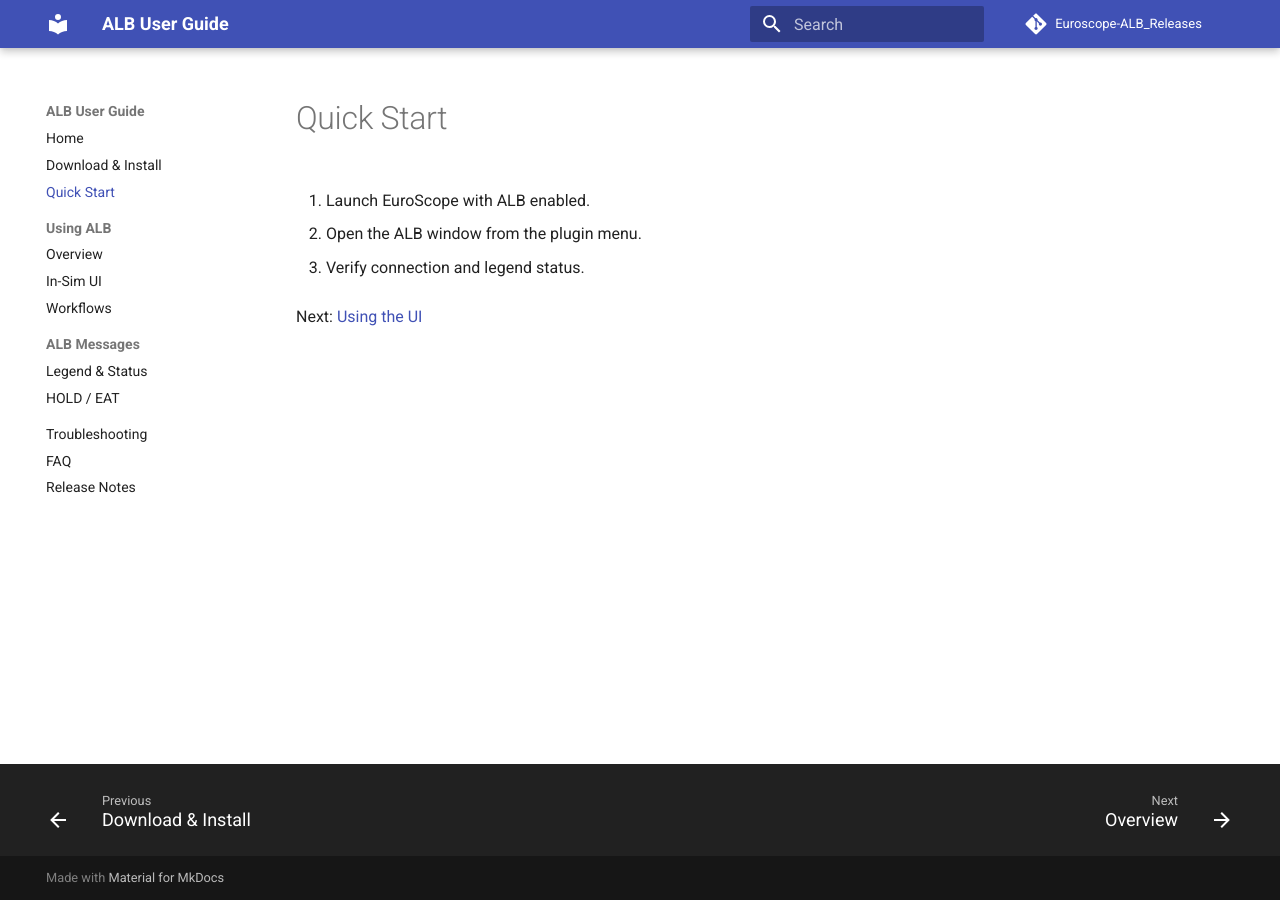
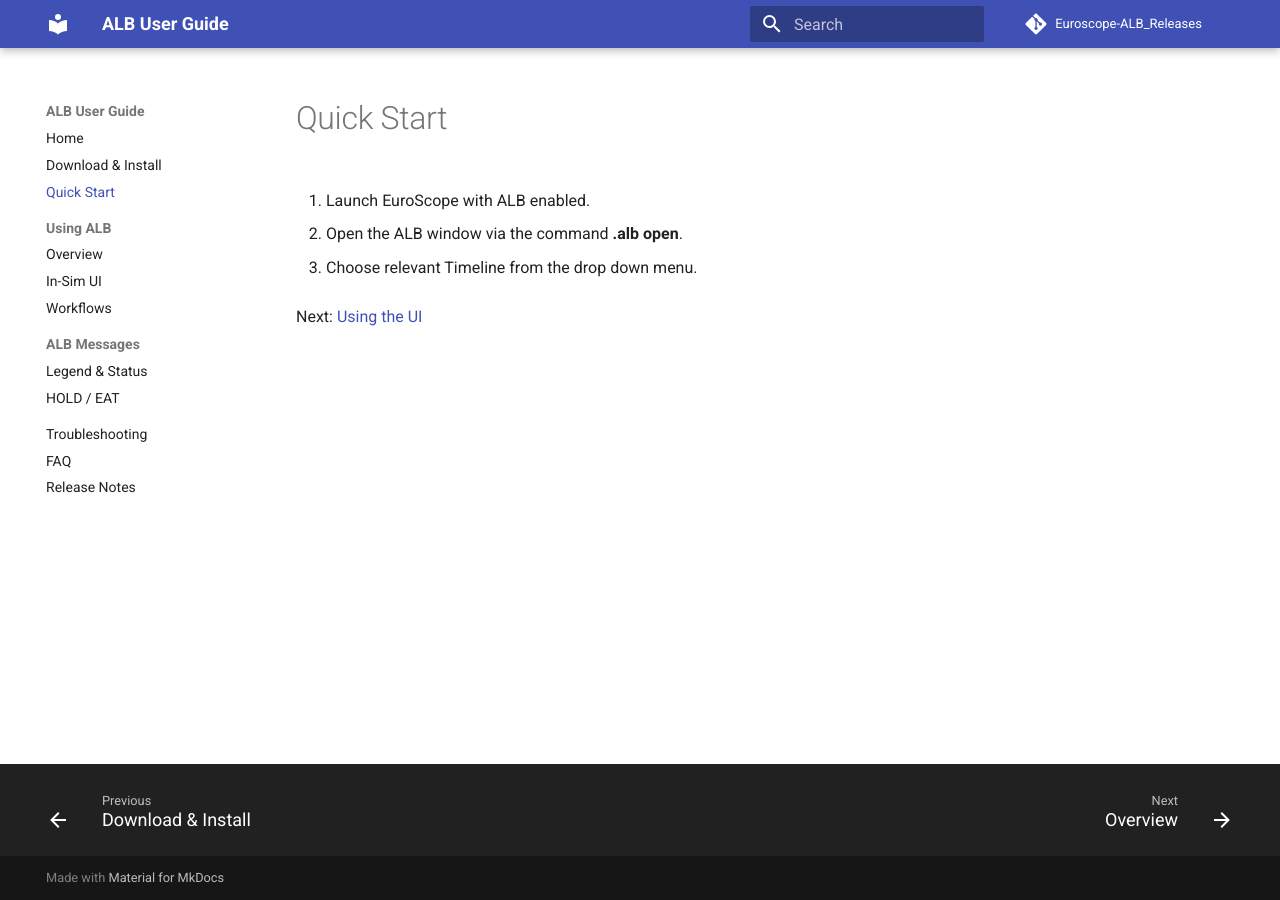
Before and after one commit to sodgaard/Euroscope-ALB_Releases, an MkDocs documentation site: the page built from docs/quick-start.md, in a window 1280 px wide. Built offline with MkDocs 1.6.1 and Material for MkDocs 9.7.7, drawn with Linux system fonts in a browser that asks for light colours; comment, search, counter and statistics services are not loaded.

Commit message:
updated quickstart

```diff
--- a/docs/quick-start.md
+++ b/docs/quick-start.md
@@ -4,10 +4,9 @@
 
 1. Launch EuroScope with ALB enabled.
 
-2. Open the ALB window from the plugin menu.
+2. Open the ALB window via the command **.alb open**.
 
-3. Verify connection and legend status.
-
+3. Choose relevant Timeline from the drop down menu.
 
 
 Next: [Using the UI](user/ui.md)
```
